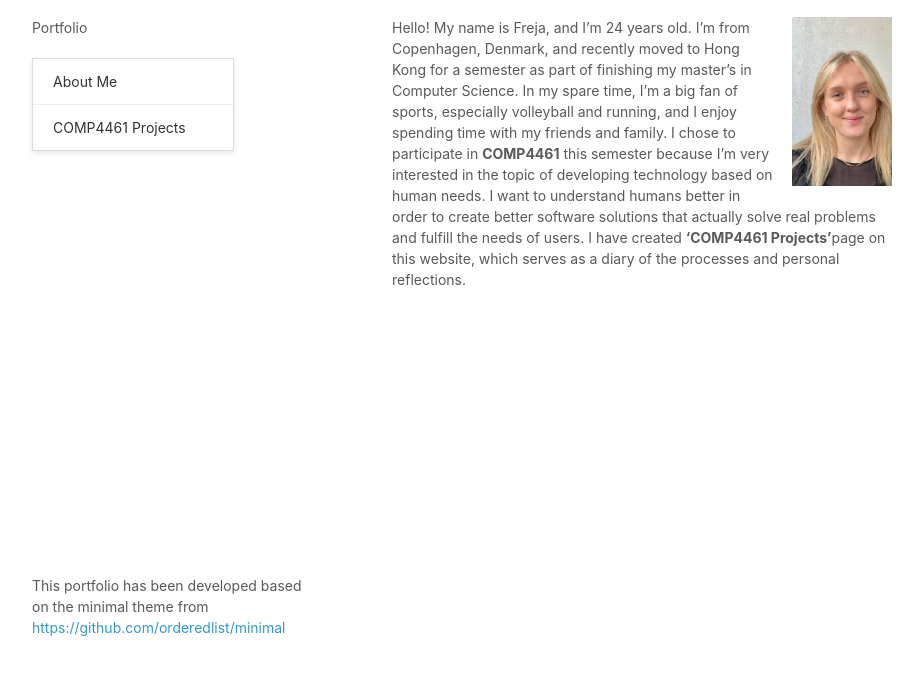
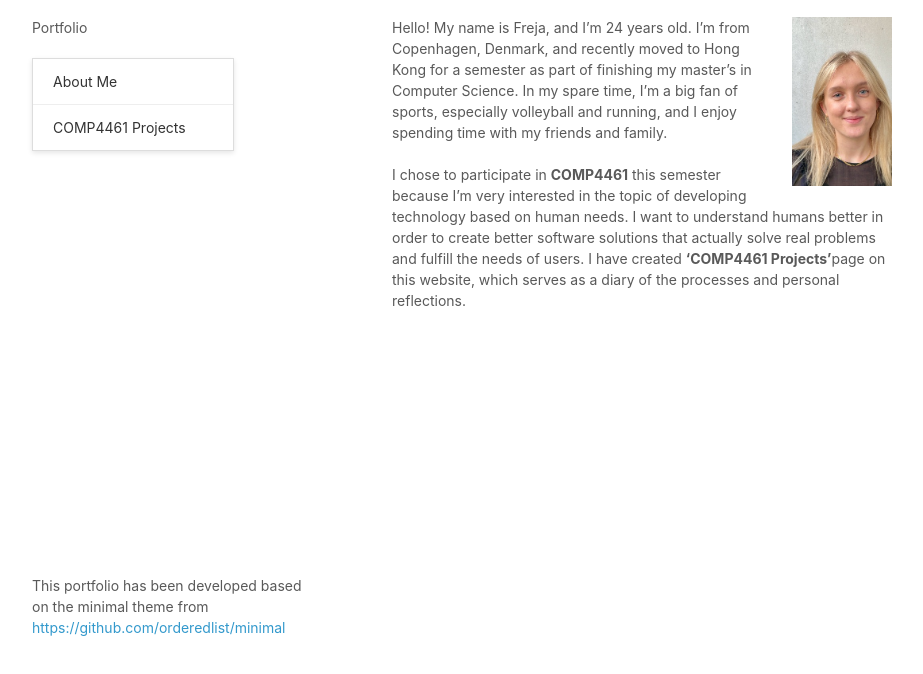
Before and after one commit to frejajensen9/frejajensen9.github.io, a plain HTML site: page index.html in a window 1280 px wide. Shown: the part 92-766 px from the top of the page, without its empty margins (178-1101 px from the left). Drawn offline with Linux system fonts and the light colour scheme.

Commit message:
P1 questions answered - small changes

```diff
--- a/index.html
+++ b/index.html
@@ -28,7 +28,7 @@
     <div style="overflow: auto;">
       <img src="Images/freja.jpg" style="width: 100px; float: right; margin-left: 15px;" alt="Freja">    <p>Hello! My name is Freja, and I’m 24 years old. I’m from Copenhagen, Denmark, and recently moved to Hong Kong for
       a semester as part of finishing my master’s in Computer Science. In my spare time, I’m a big fan of sports,
-      especially volleyball and running, and I enjoy spending time with my friends and family.
+      especially volleyball and running, and I enjoy spending time with my friends and family.<br /><br />
       I chose to participate in <b>COMP4461</b> this semester because I’m very interested in the topic of developing
       technology based on human needs. I want to understand humans better in order to create better software solutions
       that actually solve real problems and fulfill the needs of users. I have created <b>‘COMP4461 Projects’</b>page
```
Also changed, not shown: 1 other file.
